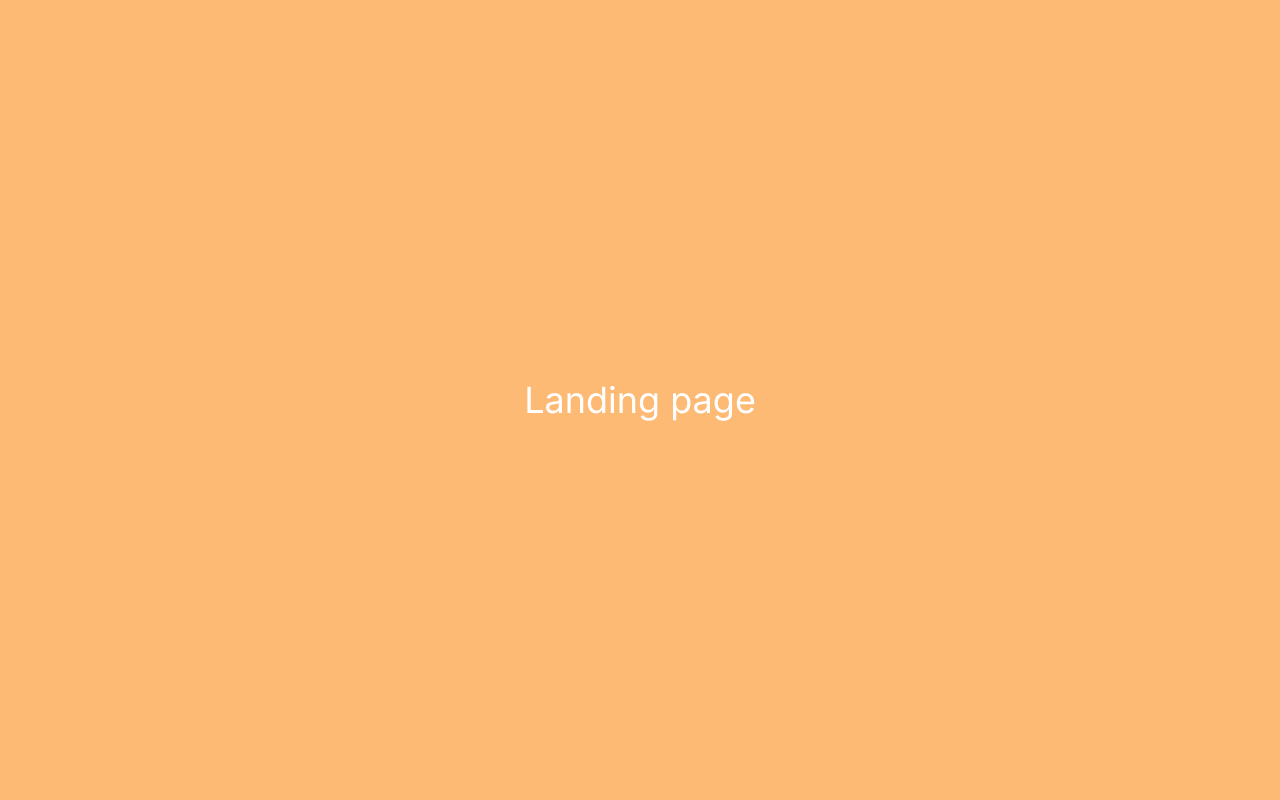
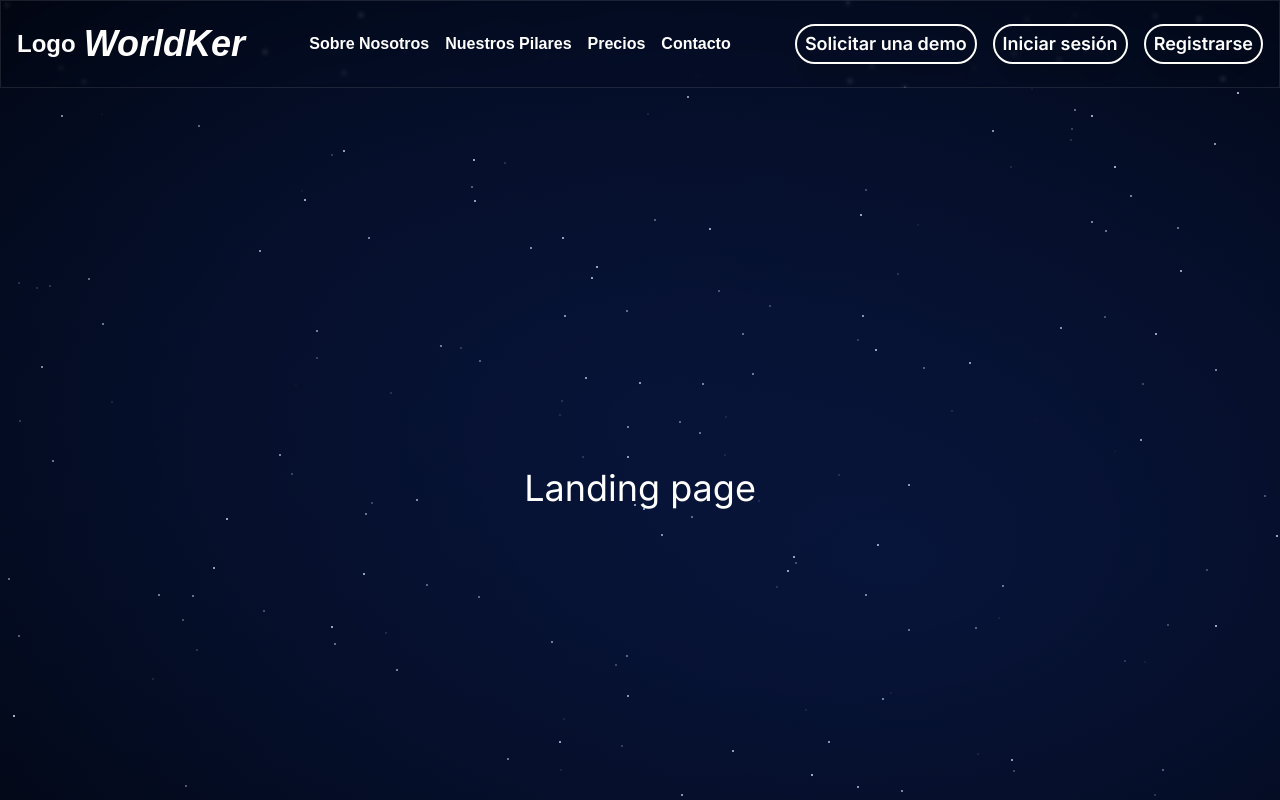
Before and after one commit to CrisHzz/WorldKer, a Next.js app in the folder WorldKer/: page /landing in a window 1280 px wide. Built offline with nearby package versions, Linux system fonts and the light colour scheme.

Commit message:
style: :art: First preview of landing page

```diff
--- /dev/null
+++ b/WorldKer/app/components/Stars.tsx
@@ -0,0 +1,35 @@
+"use client";
+
+import { useEffect, useRef } from 'react';
+
+const Stars = () => {
+  const containerRef = useRef<HTMLDivElement>(null);
+
+  useEffect(() => {
+    const container = containerRef.current;
+    if (!container) return;
+
+    const stars = 200;
+    const fragment = document.createDocumentFragment();
+
+    for (let i = 0; i < stars; i++) {
+      const star = document.createElement('div');
+      star.classList.add('star');
+      star.style.top = `${Math.random() * 100}%`;
+      star.style.left = `${Math.random() * 100}%`;
+      star.style.animationDuration = `${Math.random() * 3 + 2}s`;
+      fragment.appendChild(star);
+    }
+
+    container.appendChild(fragment);
+
+    return () => {
+      // Cleanup when component unmounts
+      container.innerHTML = '';
+    };
+  }, []);
+
+  return <div ref={containerRef} className="absolute inset-0" />;
+};
+
+export default Stars;
--- /dev/null
+++ b/WorldKer/app/components/buttonLanding.tsx
@@ -0,0 +1,28 @@
+import React from "react";
+
+interface ButtonProps {
+  text: string;
+  href?: string; // Prop href opcional
+}
+
+const Button: React.FC<ButtonProps> = ({ text, href }) => {
+  const commonClasses = "flex justify-center items-center mx-auto shadow-xl text-lg text-white bg-transparent lg:font-semibold border-2 border-white rounded-full px-2 py-1 relative z-10 overflow-hidden transition-colors duration-300 ease-in-out hover:bg-indigo-500 hover:text-white";
+
+  return href ? (
+    <a
+      href={href}
+      className={commonClasses}
+    >
+      {text}
+    </a>
+  ) : (
+    <button
+      type="submit"
+      className={commonClasses}
+    >
+      {text}
+    </button>
+  );
+};
+
+export default Button;
--- /dev/null
+++ b/WorldKer/app/components/headerLanding.tsx
@@ -0,0 +1,52 @@
+import React from "react";
+import ButtonLanding from "@/app/components/buttonLanding";
+
+export default function HeaderLanding() {
+  return (
+    <div className="relative w-full overflow-hidden">
+      <header className="bg-black/5 h-auto sm:h-[88px] w-full flex flex-col sm:flex-row items-center justify-between px-4 border border-white/10 backdrop-blur-[2px]">
+        <div className="flex flex-col sm:flex-row items-center justify-between w-full">
+          <div className="flex items-center">
+            <div className="text-white text-lg sm:text-2xl font-figtree font-bold mr-2">
+              Logo
+            </div>
+            <div className="text-white text-lg sm:text-4xl font-figtree font-bold italic">
+              WorldKer
+            </div>
+          </div>
+          <div className="flex space-x-4 mt-2 sm:mt-0">
+            <button className="relative text-white hover:text-blue-300 font-figtree font-bold group">
+              Sobre Nosotros
+              <span className="absolute left-0 bottom-0 w-full h-[2px] bg-blue-300 scale-x-0 group-hover:scale-x-100 transition-transform duration-300"></span>
+            </button>
+            <button className="relative text-white hover:text-blue-300 font-figtree font-bold group">
+              Nuestros Pilares
+              <span className="absolute left-0 bottom-0 w-full h-[2px] bg-blue-300 scale-x-0 group-hover:scale-x-100 transition-transform duration-300"></span>
+            </button>
+            <button className="relative text-white hover:text-blue-300 font-figtree font-bold group">
+              Precios
+              <span className="absolute left-0 bottom-0 w-full h-[2px] bg-blue-300 scale-x-0 group-hover:scale-x-100 transition-transform duration-300"></span>
+            </button>
+            <button className="relative text-white hover:text-blue-300 font-figtree font-bold group">
+              Contacto
+              <span className="absolute left-0 bottom-0 w-full h-[2px] bg-blue-300 scale-x-0 group-hover:scale-x-100 transition-transform duration-300"></span>
+            </button>
+          </div>
+          <nav className="mt-2 sm:mt-0">
+            <ul className="flex space-x-4">
+              <li>
+                <ButtonLanding href="/demo" text="Solicitar una demo" />
+              </li>
+              <li>
+                <ButtonLanding href="/sign-in" text="Iniciar sesión" />
+              </li>
+              <li>
+                <ButtonLanding href="/sign-up" text="Registrarse" />
+              </li>
+            </ul>
+          </nav>
+        </div>
+      </header>
+    </div>
+  );
+}
--- a/WorldKer/app/globals.css
+++ b/WorldKer/app/globals.css
@@ -1,3 +1,17 @@
 @tailwind base;
 @tailwind components;
 @tailwind utilities;
+
+.star {
+    position: absolute;
+    width: 2px;
+    height: 2px;
+    background: white;
+    border-radius: 50%;
+    animation: twinkle 5s infinite ease-in-out;
+  }
+
+  @keyframes twinkle {
+    0%, 100% { opacity: 0; }
+    50% { opacity: 1; }
+  }
--- a/WorldKer/app/landing/page.tsx
+++ b/WorldKer/app/landing/page.tsx
@@ -1,8 +1,23 @@
+"use client";
+
+import HeaderLanding from '@/app/components/headerLanding';
+import Stars from '@/app/components/Stars';
+
 export default function Home() {
   return (
-    <div className="flex items-center justify-center h-screen">
-      <main className="bg-orange-300 flex items-center justify-center w-full h-full text-center text-white text-4xl">
-      Landing page
+    <div className="relative h-screen w-full overflow-hidden bg-black">
+      <Stars />
+
+      <div className="absolute inset-0 opacity-30"> {/* Reducir la opacidad para que sea más delicado */}
+        <div className="absolute inset-0 bg-gradient-radial from-blue-700/50 to-transparent" style={{ transform: 'scale(1.2)' }} />
+        <div className="absolute inset-0 bg-gradient-radial from-blue-700/80 to-transparent" style={{ transform: 'translate(20%, 20%) scale(1.5)' }} />
+        <div className="absolute inset-0 bg-gradient-radial from-blue-700/30 to-transparent" style={{ transform: 'translate(-20%, -20%) scale(1.8)' }} />
+      </div>
+
+      <HeaderLanding />
+
+      <main className="relative flex items-center justify-center w-full h-full text-center text-white text-4xl">
+        Landing page
       </main>
     </div>
   );
--- a/WorldKer/tailwind.config.ts
+++ b/WorldKer/tailwind.config.ts
@@ -1,3 +1,4 @@
+// tailwind.config.ts
 import type { Config } from "tailwindcss";
 
 const config: Config = {
@@ -8,6 +9,9 @@ const config: Config = {
   ],
   theme: {
     extend: {
+      fontFamily: {
+        figtree: ['Figtree', 'sans-serif'], // Agrega la fuente Figtree
+      },
       backgroundImage: {
         "gradient-radial": "radial-gradient(var(--tw-gradient-stops))",
         "gradient-conic":
```
Also changed, not shown: WorldKer/package.json (+5 -4 lines), 1 other file (tests, documents, lock files or other folders).
